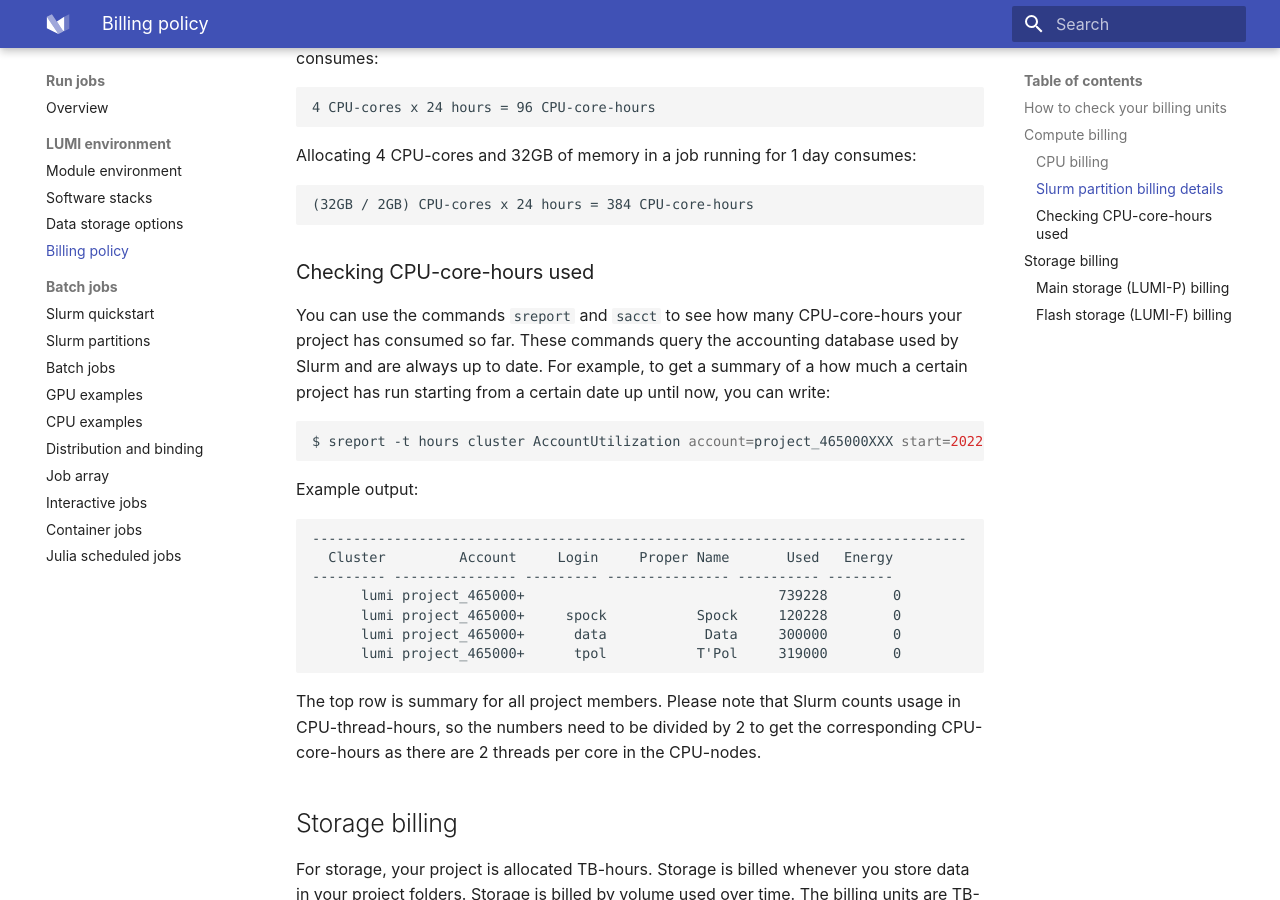
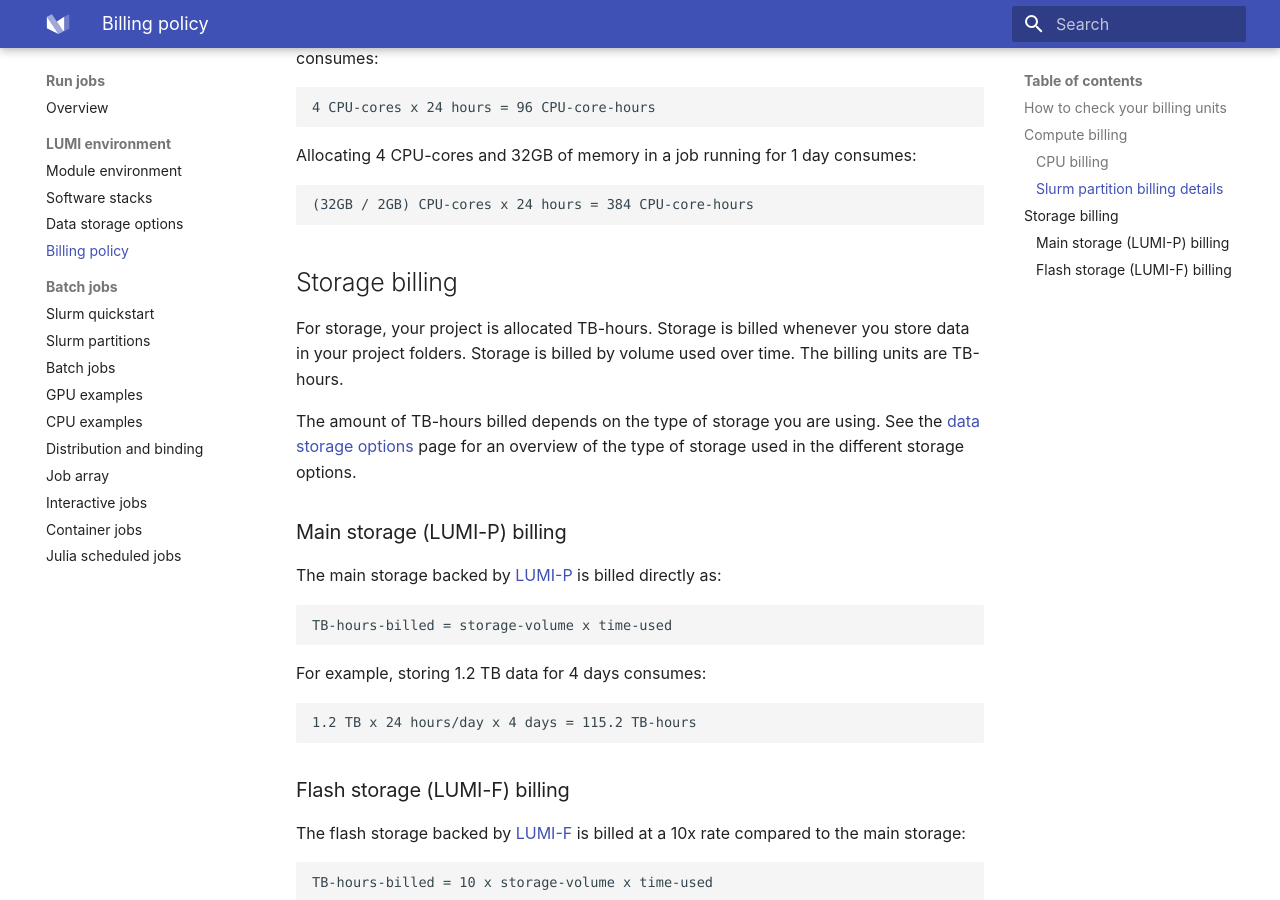
Before and after one commit to Lumi-supercomputer/lumi-userguide, an MkDocs documentation site: the page built from docs/runjobs/lumi_env/billing.md, in a window 1280 px wide and 900 px high, scrolled down 1814 px. Built offline with MkDocs 1.6.1 and Material for MkDocs 9.7.7, drawn with Linux system fonts in a browser that asks for light colours.

Commit message:
remove reference to sreport

````diff
--- a/docs/runjobs/lumi_env/billing.md
+++ b/docs/runjobs/lumi_env/billing.md
@@ -99,34 +99,6 @@ Allocating 4 CPU-cores and 32GB of memory in a job running for 1 day consumes:
 (32GB / 2GB) CPU-cores x 24 hours = 384 CPU-core-hours
 ```
 
-### Checking CPU-core-hours used
-
-You can use the commands `sreport` and `sacct` to see how many CPU-core-hours
-your project has consumed so far. These commands query the accounting database
-used by Slurm and are always up to date. For example, to get a summary of a how
-much a certain project has run starting from a certain date up until now, you
-can write:
-
-```bash
-$ sreport -t hours cluster AccountUtilization account=project_465000XXX start=2022-01-01 end=now
-```
-
-Example output:
-
-```text
---------------------------------------------------------------------------------
-  Cluster         Account     Login     Proper Name       Used   Energy
---------- --------------- --------- --------------- ---------- --------
-      lumi project_465000+                               739228        0
-      lumi project_465000+     spock           Spock     120228        0
-      lumi project_465000+      data            Data     300000        0
-      lumi project_465000+      tpol           T'Pol     319000        0
-```
-
-The top row is summary for all project members. Please note that Slurm counts
-usage in CPU-thread-hours, so the numbers need to be divided by 2 to get the
-corresponding CPU-core-hours as there are 2 threads per core in the CPU-nodes.
-
 ## Storage billing
 
 For storage, your project is allocated TB-hours. Storage is billed whenever you
````
